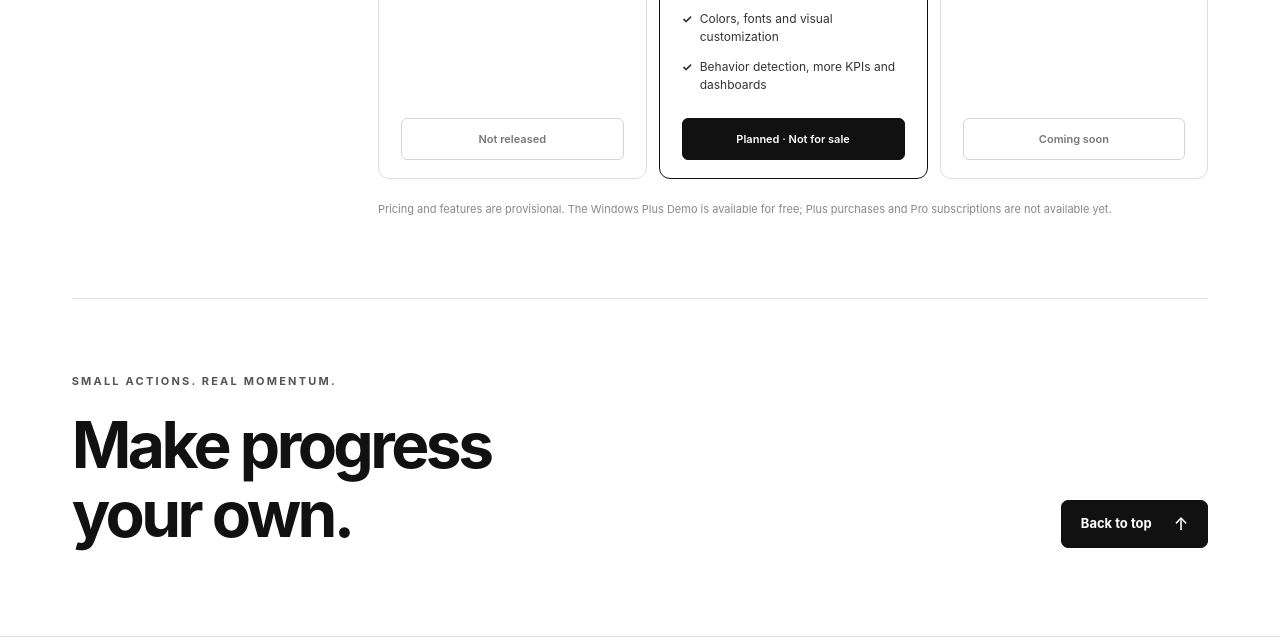
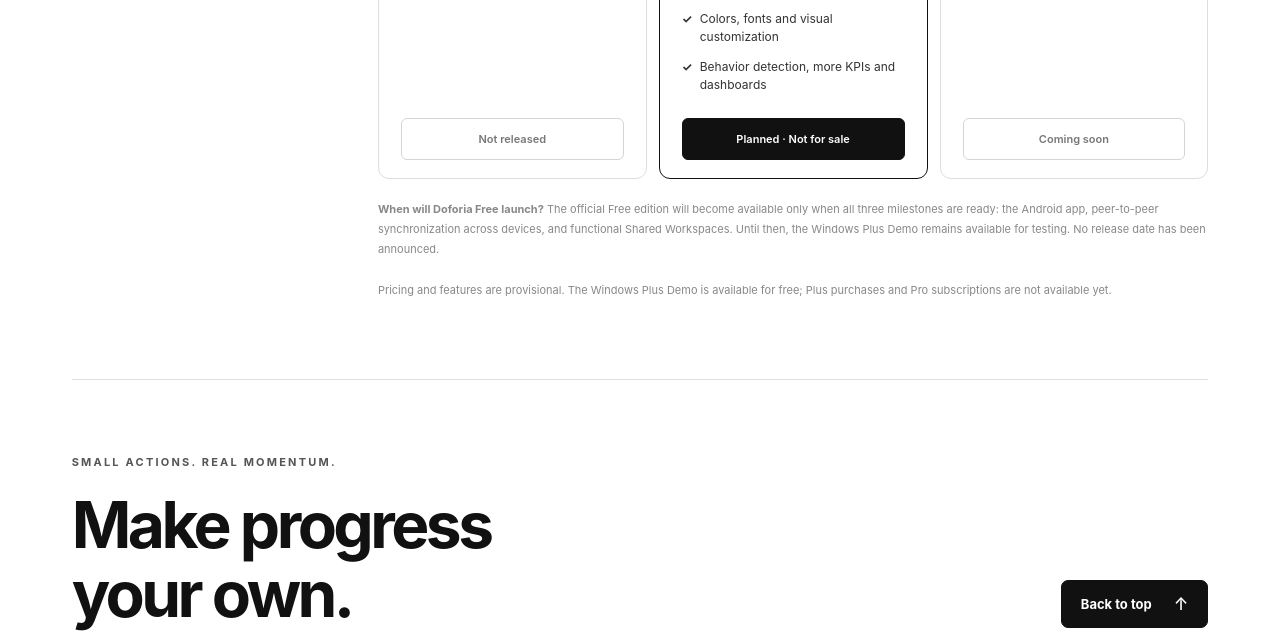
Before and after one commit to gotadot/gotadot.github.io, a plain HTML site: page index.html in a window 1280 px wide. Shown: the part 6797-7436 px from the top of the page. Drawn offline with Linux system fonts and the light colour scheme; no server answers.

Commit message:
Define official Free edition release milestones

```diff
--- a/index.html
+++ b/index.html
@@ -433,6 +433,7 @@
             <div class="plan-status">Coming soon</div>
           </article>
         </div>
+        <p class="pricing-footnote" id="free-release-conditions"><strong>When will Doforia Free launch?</strong> The official Free edition will become available only when all three milestones are ready: the Android app, peer-to-peer synchronization across devices, and functional Shared Workspaces. Until then, the Windows Plus Demo remains available for testing. No release date has been announced.</p>
         <p class="pricing-footnote">Pricing and features are provisional. The Windows Plus Demo is available for free; Plus purchases and Pro subscriptions are not available yet.</p>
       </section>
 
```
